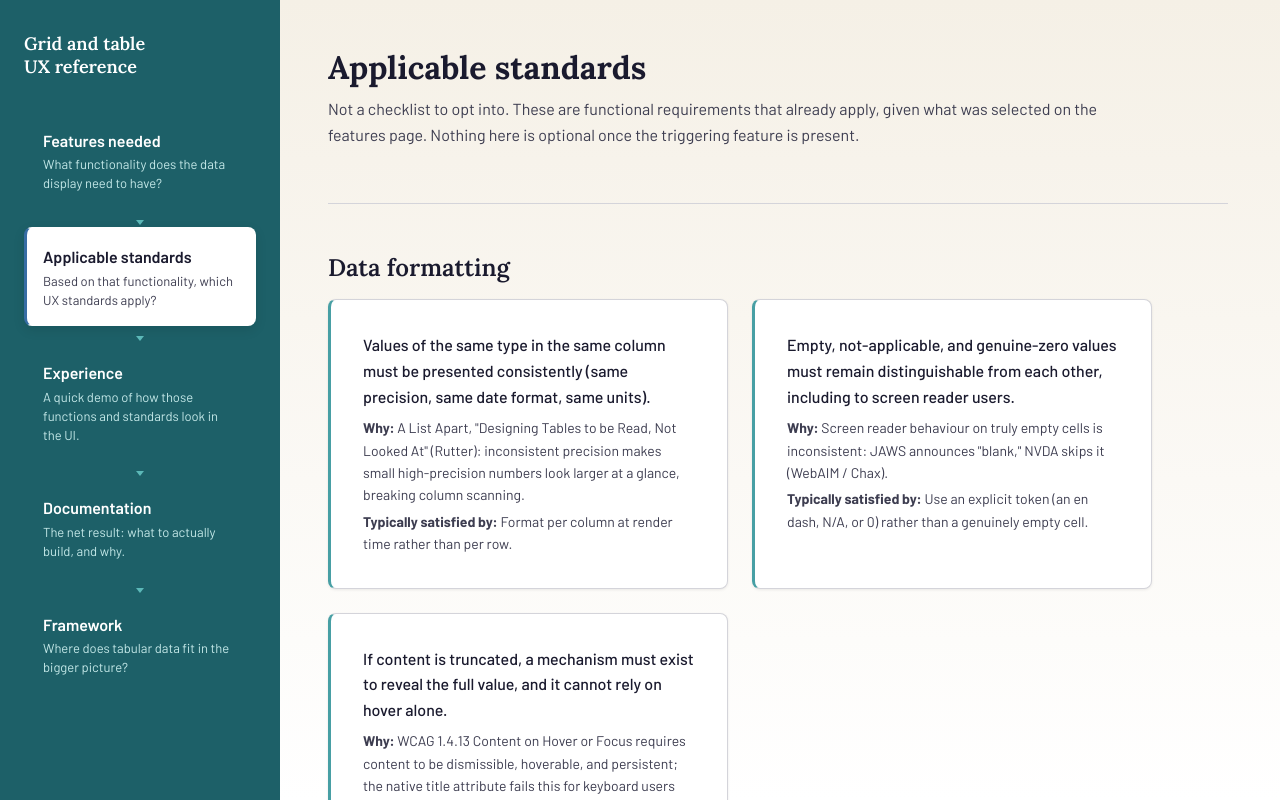
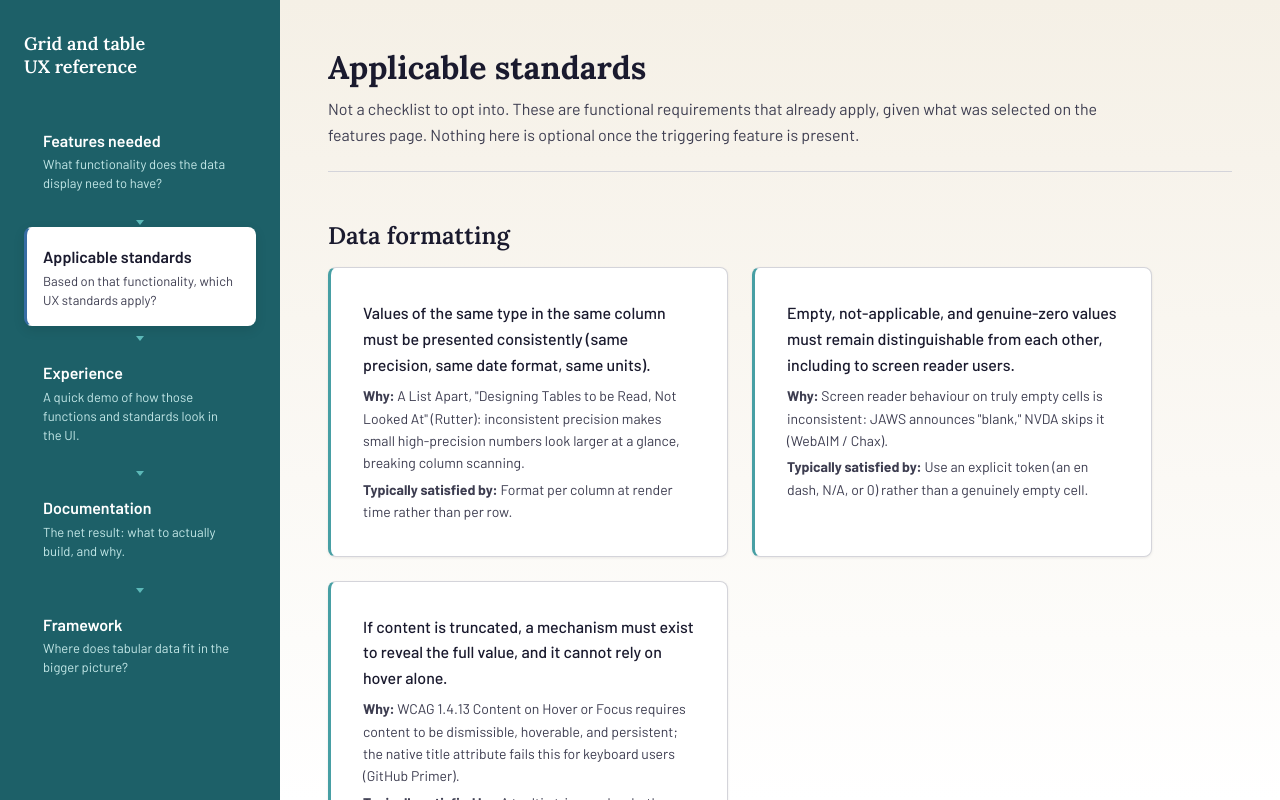
Before and after one commit to puneetsyaloutlook/grabledesigner, a React (Vite) app: page /standards in a window 1280 px wide. Shown: the top 800 px of the page. Built offline with nearby package versions, Linux system fonts and the light colour scheme.

Commit message:
Add files via upload

```diff
--- a/src/styles/global.css
+++ b/src/styles/global.css
@@ -153,10 +153,13 @@ a {
 }
 
 .content-header {
-  max-width: 900px;
   margin-bottom: var(--space-2xl);
   padding-bottom: var(--space-lg);
   border-bottom: 1px solid var(--border-default);
+}
+
+.content-header .intro-copy {
+  margin-bottom: 0;
 }
 
 .canvas-grid {
```
